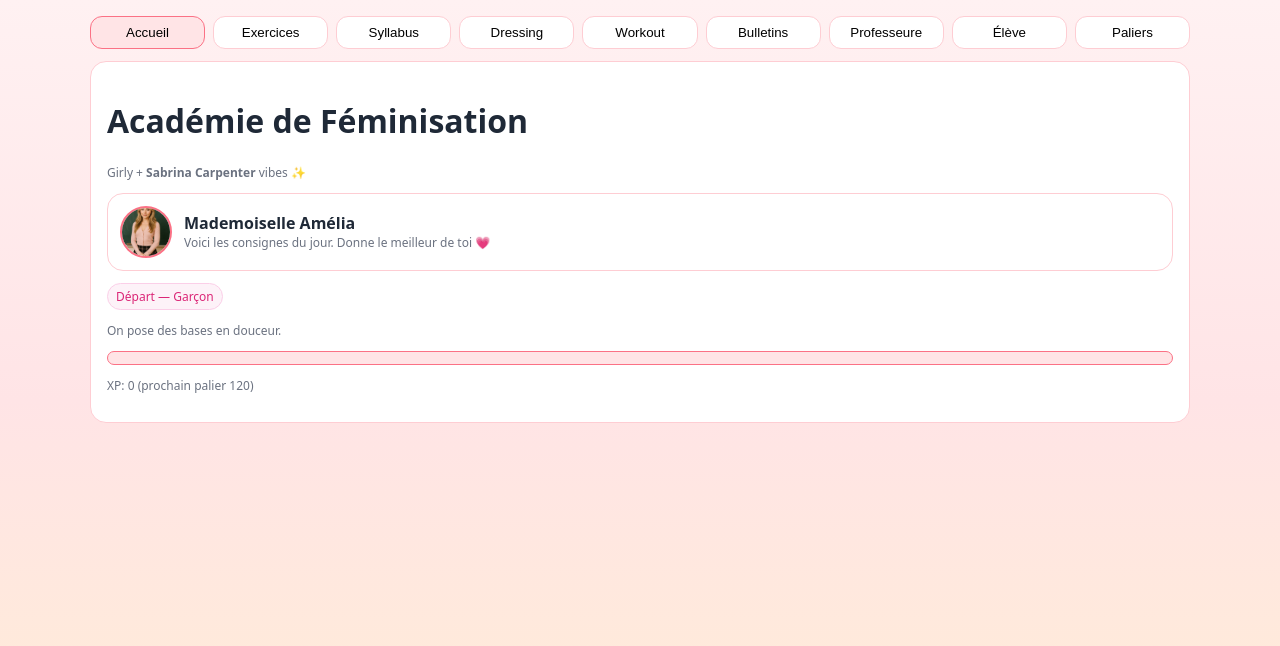
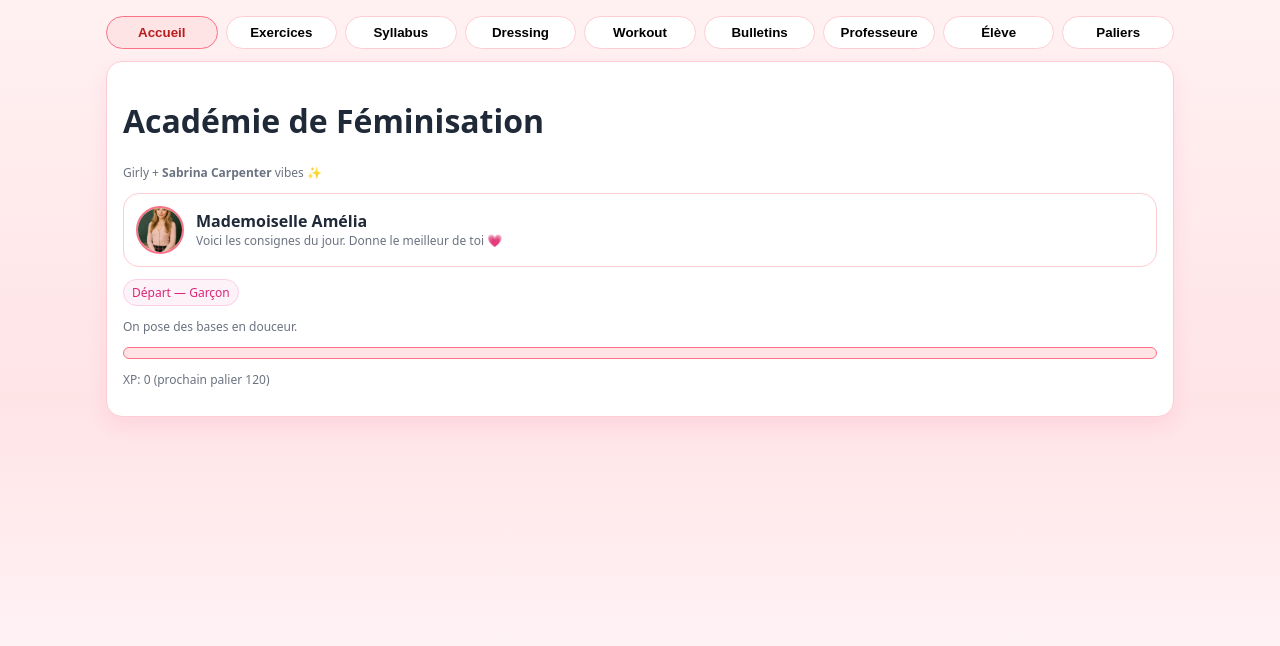
Before and after one commit to Idraaa77/academie-feminisation, a Next.js app: page / in a window 1280 px wide. Shown: the top 646 px of the page. Built offline with nearby package versions, Linux system fonts and the light colour scheme.

Commit message:
UI girly + Bulletin PDF stylé

```diff
--- a/src/app/components/Nav.tsx
+++ b/src/app/components/Nav.tsx
@@ -1,6 +1,5 @@
 'use client'
 import { usePathname, useRouter } from 'next/navigation'
-
 const tabs = [
   ['/', 'Accueil'],
   ['/exercices', 'Exercices'],
@@ -13,13 +12,19 @@ const tabs = [
   ['/paliers', 'Paliers'],
 ] as const
 
-export function Nav() {
-  const pathname = usePathname()
-  const router = useRouter()
+export function Nav(){
+  const pathname = usePathname(); const router = useRouter()
   return (
-    <div className="tabs" style={{gridTemplateColumns: 'repeat(9, minmax(0,1fr))'}}>
+    <div className="tabs" role="tablist" aria-label="Navigation principale">
       {tabs.map(([href,label]) => (
-        <button key={href} className={`tab ${pathname===href?'active':''}`} onClick={()=>router.push(href)}>{label}</button>
+        <button
+          key={href}
+          className={`tab ${pathname===href?'active':''}`}
+          onClick={()=>router.push(href)}
+          aria-current={pathname===href?'page':undefined}
+        >
+          {label}
+        </button>
       ))}
     </div>
   )
--- a/src/app/globals.css
+++ b/src/app/globals.css
@@ -1,16 +1,74 @@
-:root { --bg: linear-gradient(180deg, #fff1f2, #ffe4e6, #ffedd5); }
-html, body { height: 100%; }
-body { margin: 0; font-family: ui-sans-serif, system-ui, -apple-system, Segoe UI, Roboto, Helvetica, Arial;
-  background: var(--bg);
-  color: #1f2937;
+:root{
+  --brand-50:#fff1f2; --brand-100:#ffe4e6; --brand-200:#fecdd3; --brand-300:#fda4af;
+  --brand-400:#fb7185; --brand-500:#ec4899; --ink:#1f2937; --muted:#6b7280;
+  --card:#ffffff; --ring:#fecdd3; --shadow: 0 10px 20px rgba(236,72,153,.10);
 }
-.container { max-width: 1100px; margin: 0 auto; padding: 16px; }
-.card { background: #fff; border: 1px solid #fecdd3; border-radius: 16px; padding: 16px; }
-.btn { background: #ec4899; color: white; border: 0; border-radius: 12px; padding: 8px 12px; cursor: pointer; }
-.btn-outline { background: white; border: 1px solid #ec4899; color: #ec4899; border-radius: 12px; padding: 8px 12px; cursor: pointer; }
-.tabs { display: grid; grid-template-columns: repeat(5, minmax(0,1fr)); gap: 8px; }
-.tab { background: white; border: 1px solid #fecdd3; border-radius: 12px; padding: 8px 10px; text-align: center; cursor: pointer; }
-.tab.active { background: #ffe4e6; border-color: #fb7185; }
-.input, .textarea { width: 100%; border: 1px solid #e5e7eb; border-radius: 10px; padding: 8px; }
-.muted { color: #6b7280; font-size: 12px; }
-.badge { display:inline-block; font-size:12px; background:#fdf2f8; border:1px solid #fbcfe8; color:#db2777; padding:4px 8px; border-radius:999px; }
+
+*{box-sizing:border-box}
+html,body{height:100%}
+body{
+  margin:0;
+  font-family: ui-sans-serif, system-ui, -apple-system, "Segoe UI", Roboto, Helvetica, Arial;
+  color:var(--ink);
+  background: linear-gradient(180deg, var(--brand-50), var(--brand-100), #fffbff);
+}
+
+.container{max-width:1100px;margin:0 auto;padding:16px}
+.card{
+  background:var(--card);
+  border:1px solid var(--ring);
+  border-radius:16px; padding:16px;
+  box-shadow: var(--shadow);
+}
+.btn, .btn-outline{
+  border-radius:999px; padding:10px 14px; cursor:pointer; font-weight:600;
+  transition: transform .06s ease, box-shadow .2s ease, background .2s ease, color .2s ease;
+}
+.btn{ background:var(--brand-500); color:white; border:0; box-shadow: var(--shadow) }
+.btn:hover{ transform: translateY(-1px); box-shadow: 0 12px 24px rgba(236,72,153,.18) }
+.btn:active{ transform: translateY(0) }
+
+.btn-outline{ background:white; color:var(--brand-500); border:1px solid var(--brand-300) }
+.btn-outline:hover{ background:var(--brand-50) }
+
+.tabs{ display:grid; grid-template-columns: repeat(9, minmax(0,1fr)); gap:8px; }
+.tab{
+  background:white; border:1px solid var(--ring); border-radius:999px; padding:8px 10px;
+  text-align:center; cursor:pointer; font-weight:600;
+}
+.tab.active{ background:var(--brand-100); border-color:var(--brand-400); color:#b91c1c }
+.tab:hover{ transform: translateY(-1px) }
+
+.input, .textarea{
+  width:100%; border:1px solid #e5e7eb; border-radius:12px; padding:9px 10px; outline:none;
+}
+.input:focus, .textarea:focus{ border-color: var(--brand-400); box-shadow: 0 0 0 3px rgba(236,72,153,.12) }
+
+.muted{ color:var(--muted); font-size:12px }
+.badge{
+  display:inline-block; font-size:12px; background:#fdf2f8; border:1px solid #fbcfe8; color:#db2777;
+  padding:4px 8px; border-radius:999px;
+}
+
+/* ---------- Bulletin (print friendly) ---------- */
+.bulletin{
+  background:white; border:2px dashed var(--brand-200); border-radius:20px; padding:18px;
+}
+.bulletin-header{
+  display:flex; align-items:center; gap:14px; margin-bottom:12px;
+}
+.bulletin-photo{
+  width:64px; height:64px; border-radius:50%; overflow:hidden; border:2px solid var(--brand-400);
+}
+.bulletin-title{ margin:0; }
+.table{ width:100%; border-collapse:collapse; margin-top:8px }
+.table th, .table td{ border:1px solid #f3d1d8; padding:8px; font-size:13px }
+.table th{ background:#fff1f2; text-align:left }
+
+/* Print */
+@media print{
+  .no-print, .tabs{ display:none !important }
+  body{ background:#fff }
+  .card{ border:0; box-shadow:none }
+  .bulletin{ border:2px solid #f3d1d8 }
+}
```
Also changed, not shown: src/app/bulletins/page.tsx (+38 -48 lines).
